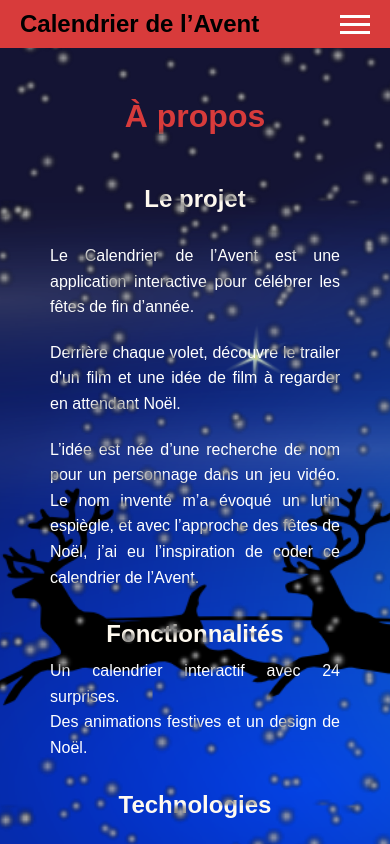
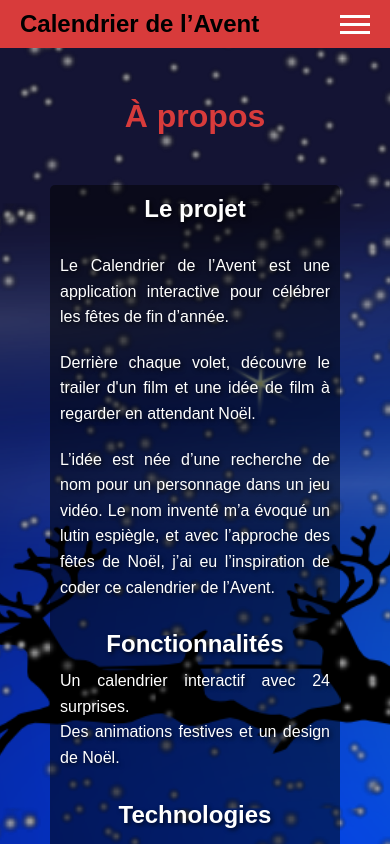
Before and after one commit to SabrinaMouginot/calendrier_avent, a React (Vite) app: page /About in a window 390 px wide. Shown: the top 844 px of the page. Built offline with nearby package versions, Linux system fonts and the light colour scheme.

Commit message:
Travail de style page A propos ( pr plus de lisibilité )

```diff
--- a/src/pages/About/About.css
+++ b/src/pages/About/About.css
@@ -9,6 +9,18 @@
     margin-bottom: 50px;
 }
 
+.snow,
+.snowbis {
+    z-index: 0;
+    /* Les flocons sont au fond */
+}
+
+.about-page {
+    overflow: hidden;
+    /* Empêche le débordement des flocons */
+    z-index: 10;
+}
+
 .about-container {
     display: flex;
     flex-direction: row;
@@ -18,7 +30,8 @@
     gap: 50px;
 }
 
-#project, #about-me {
+#project,
+#about-me {
     display: flex;
     flex-direction: column;
     text-align: left;
@@ -26,30 +39,42 @@
     gap: 30px;
 }
 
-.about-me, .project, .technologies {
+.about-me,
+.project,
+.technologies {
     display: flex;
     flex-direction: column;
     gap: 20px;
 }
 
 .about-container h2 {
-    color: #FFFAF0;
     margin-bottom: 10px;
 }
 
 .about-container p {
-    color: white;
     line-height: 1.6;
 }
+
+.about-container h2,
+.about-container p {
+    color: white;
+    text-shadow: 2px 2px 4px rgba(0, 0, 0, 0.7);
+}
+
 
 /* Responsive design pour les écrans inférieurs à 769px */
 @media (max-width: 768px) {
     .about-container {
         flex-direction: column;
         gap: 30px;
+
+        background-color: rgba(0, 0, 0, 0.5);
+        padding: 10px;
+        border-radius: 5px;
     }
 
-    #project, #about-me {
+    #project,
+    #about-me {
         text-align: center;
         align-items: center;
     }
@@ -58,3 +83,11 @@
         text-align: justify;
     }
 }
+
+@media (min-width: 768px) {
+    .about-container section {
+        background-color: rgba(0, 0, 0, 0.5);
+        padding: 10px;
+        border-radius: 5px;
+    }
+}
--- a/src/pages/About/About.jsx
+++ b/src/pages/About/About.jsx
@@ -5,7 +5,7 @@ const About = () => {
     <main className="main" >
       <div className="snow"></div>
       <div className="snowbis"></div>
-
+      <div className="about-page">
         <h1 className="title">À propos</h1>
         <div className="about-container">
           <section id="project">
@@ -50,6 +50,7 @@ const About = () => {
             </div>
           </section>
         </div>
+      </div>
     </main >
   );
 };
```
Lines whose indentation alone changed are shown as unchanged.
